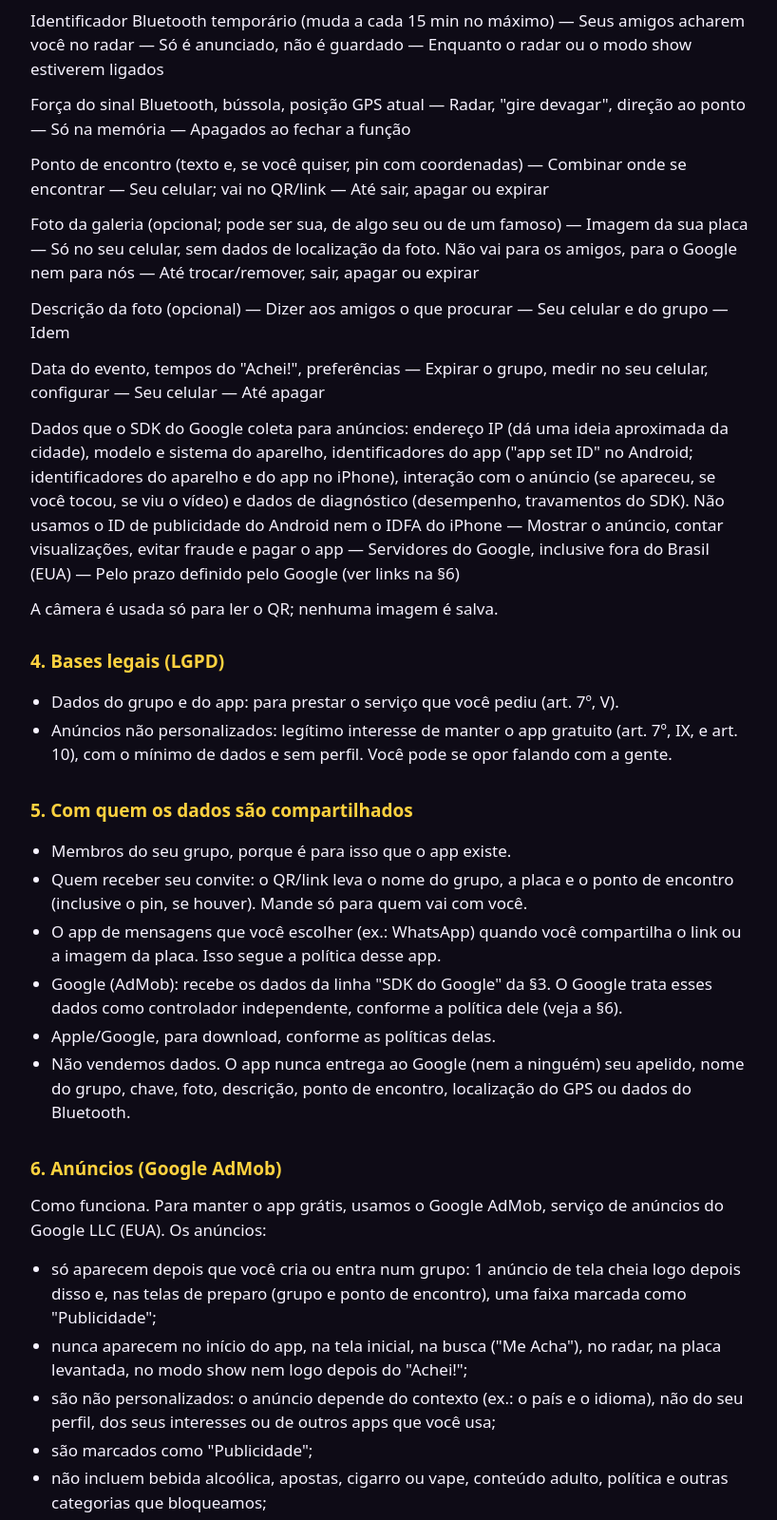
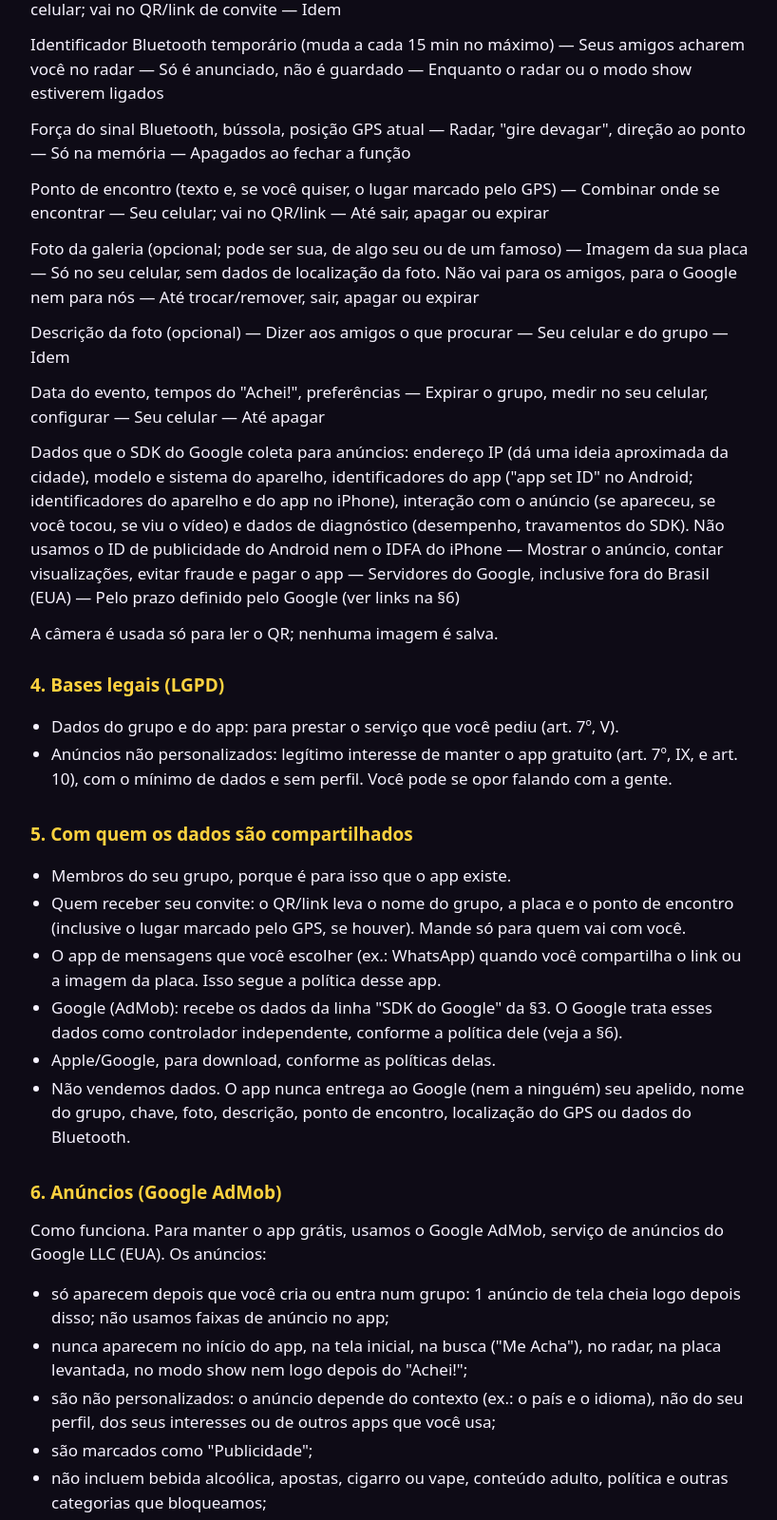
Before and after one commit to mayconlimacwb/mayconlimacwb.github.io, a plain HTML site: page oeuaqui/privacidade.html in a window 1280 px wide. Shown: the part 941-2541 px from the top of the page at 95% size, without its empty margins (228-1046 px from the left). Drawn offline with Linux system fonts and the light colour scheme.

Commit message:
Política e termos v1.2: textos sem "pin" e sem faixa de anúncio
Co-Authored-By: Claude Opus 5.5 <noreply@anthropic.com>
Claude-Session: https://claude.ai/code/session_01Uoht1ai3zausRjm4wQbUeo

```diff
--- a/oeuaqui/privacidade.html
+++ b/oeuaqui/privacidade.html
@@ -15,7 +15,7 @@
   <h1>Política de privacidade do Ó Eu Aqui!</h1>
   <p class="suave">Versão 1.2 — vigente desde 23/11/2026 · <a href="termos.html">Termos de uso</a> · <a href="#english" hreflang="en">English</a></p>
 <h2>1. Resumo em 30 segundos</h2>
-<ul><li>Você não cria conta. Não pedimos nome real, e-mail, telefone nem idade.</li><li>O app funciona sem servidor nosso: seus dados do grupo ficam no seu celular e, quando você convida alguém, vão direto para o celular dos amigos do grupo (QR, link ou Bluetooth).</li><li>Não guardamos histórico de localização. A força do sinal Bluetooth e sua posição GPS ficam só na memória enquanto a função está aberta.</li><li>O app é grátis e mostra anúncios do Google (AdMob). Os anúncios são sempre não personalizados e aparecem só depois que você cria ou entra num grupo, nunca na tela inicial, na busca, na placa, no radar ou no modo show.</li><li>O Google nunca recebe seu apelido, seu grupo, sua foto, o ponto de encontro nem sua localização do GPS.</li><li>Não usamos ferramentas de análise nem de rastreamento além do que o SDK de anúncios do Google precisa (explicado na §6).</li><li>Você apaga tudo quando quiser em Ajustes → Apagar tudo, e o grupo some sozinho 7 dias depois do evento.</li></ul>
+<ul><li>Você não cria conta. Não pedimos nome real, e-mail, telefone nem idade.</li><li>O app funciona sem servidor nosso: seus dados do grupo ficam no seu celular e, quando você convida alguém, vão direto para o celular dos amigos do grupo (QR, link ou Bluetooth).</li><li>Não guardamos histórico de localização. A força do sinal Bluetooth e sua posição GPS ficam só na memória enquanto a função está aberta.</li><li>O app é grátis e mostra anúncios do Google (AdMob). Os anúncios são sempre não personalizados e aparecem só como 1 anúncio de tela cheia depois que você cria ou entra num grupo (e no vídeo opcional), nunca na tela inicial, na busca, na placa, no radar ou no modo show.</li><li>O Google nunca recebe seu apelido, seu grupo, sua foto, o ponto de encontro nem sua localização do GPS.</li><li>Não usamos ferramentas de análise nem de rastreamento além do que o SDK de anúncios do Google precisa (explicado na §6).</li><li>Você apaga tudo quando quiser em Ajustes → Apagar tudo, e o grupo some sozinho 7 dias depois do evento.</li></ul>
 <h2>2. Quem é o responsável</h2>
 <p>Mocto Group — e-mail: <a href="mailto:moctogroup@gmail.com">moctogroup@gmail.com</a>. Este também é o canal para qualquer assunto sobre seus dados.</p>
 <h2>3. Que dados o app trata, para quê e por quanto tempo</h2>
@@ -24,7 +24,7 @@
 <p>Nome do grupo, código e chave do grupo — Formar o grupo e proteger o Bluetooth — Seu celular; vai no QR/link de convite — Idem</p>
 <p>Identificador Bluetooth temporário (muda a cada 15 min no máximo) — Seus amigos acharem você no radar — Só é anunciado, não é guardado — Enquanto o radar ou o modo show estiverem ligados</p>
 <p>Força do sinal Bluetooth, bússola, posição GPS atual — Radar, "gire devagar", direção ao ponto — Só na memória — Apagados ao fechar a função</p>
-<p>Ponto de encontro (texto e, se você quiser, pin com coordenadas) — Combinar onde se encontrar — Seu celular; vai no QR/link — Até sair, apagar ou expirar</p>
+<p>Ponto de encontro (texto e, se você quiser, o lugar marcado pelo GPS) — Combinar onde se encontrar — Seu celular; vai no QR/link — Até sair, apagar ou expirar</p>
 <p>Foto da galeria (opcional; pode ser sua, de algo seu ou de um famoso) — Imagem da sua placa — Só no seu celular, sem dados de localização da foto. Não vai para os amigos, para o Google nem para nós — Até trocar/remover, sair, apagar ou expirar</p>
 <p>Descrição da foto (opcional) — Dizer aos amigos o que procurar — Seu celular e do grupo — Idem</p>
 <p>Data do evento, tempos do "Achei!", preferências — Expirar o grupo, medir no seu celular, configurar — Seu celular — Até apagar</p>
@@ -33,10 +33,10 @@
 <h2>4. Bases legais (LGPD)</h2>
 <ul><li>Dados do grupo e do app: para prestar o serviço que você pediu (art. 7º, V).</li><li>Anúncios não personalizados: legítimo interesse de manter o app gratuito (art. 7º, IX, e art. 10), com o mínimo de dados e sem perfil. Você pode se opor falando com a gente.</li></ul>
 <h2>5. Com quem os dados são compartilhados</h2>
-<ul><li>Membros do seu grupo, porque é para isso que o app existe.</li><li>Quem receber seu convite: o QR/link leva o nome do grupo, a placa e o ponto de encontro (inclusive o pin, se houver). Mande só para quem vai com você.</li><li>O app de mensagens que você escolher (ex.: WhatsApp) quando você compartilha o link ou a imagem da placa. Isso segue a política desse app.</li><li>Google (AdMob): recebe os dados da linha "SDK do Google" da §3. O Google trata esses dados como controlador independente, conforme a política dele (veja a §6).</li><li>Apple/Google, para download, conforme as políticas delas.</li><li>Não vendemos dados. O app nunca entrega ao Google (nem a ninguém) seu apelido, nome do grupo, chave, foto, descrição, ponto de encontro, localização do GPS ou dados do Bluetooth.</li></ul>
+<ul><li>Membros do seu grupo, porque é para isso que o app existe.</li><li>Quem receber seu convite: o QR/link leva o nome do grupo, a placa e o ponto de encontro (inclusive o lugar marcado pelo GPS, se houver). Mande só para quem vai com você.</li><li>O app de mensagens que você escolher (ex.: WhatsApp) quando você compartilha o link ou a imagem da placa. Isso segue a política desse app.</li><li>Google (AdMob): recebe os dados da linha "SDK do Google" da §3. O Google trata esses dados como controlador independente, conforme a política dele (veja a §6).</li><li>Apple/Google, para download, conforme as políticas delas.</li><li>Não vendemos dados. O app nunca entrega ao Google (nem a ninguém) seu apelido, nome do grupo, chave, foto, descrição, ponto de encontro, localização do GPS ou dados do Bluetooth.</li></ul>
 <h2>6. Anúncios (Google AdMob)</h2>
 <p>Como funciona. Para manter o app grátis, usamos o Google AdMob, serviço de anúncios do Google LLC (EUA). Os anúncios:</p>
-<ul><li>só aparecem depois que você cria ou entra num grupo: 1 anúncio de tela cheia logo depois disso e, nas telas de preparo (grupo e ponto de encontro), uma faixa marcada como "Publicidade";</li><li>nunca aparecem no início do app, na tela inicial, na busca ("Me Acha"), no radar, na placa levantada, no modo show nem logo depois do "Achei!";</li><li>são não personalizados: o anúncio depende do contexto (ex.: o país e o idioma), não do seu perfil, dos seus interesses ou de outros apps que você usa;</li><li>são marcados como "Publicidade";</li><li>não incluem bebida alcoólica, apostas, cigarro ou vape, conteúdo adulto, política e outras categorias que bloqueamos;</li><li>vão sempre com a proteção extra que o Google oferece para público jovem (classificação livre), para todas as pessoas, já que o app não pergunta idade.</li></ul>
+<ul><li>só aparecem depois que você cria ou entra num grupo: 1 anúncio de tela cheia logo depois disso; não usamos faixas de anúncio no app;</li><li>nunca aparecem no início do app, na tela inicial, na busca ("Me Acha"), no radar, na placa levantada, no modo show nem logo depois do "Achei!";</li><li>são não personalizados: o anúncio depende do contexto (ex.: o país e o idioma), não do seu perfil, dos seus interesses ou de outros apps que você usa;</li><li>são marcados como "Publicidade";</li><li>não incluem bebida alcoólica, apostas, cigarro ou vape, conteúdo adulto, política e outras categorias que bloqueamos;</li><li>vão sempre com a proteção extra que o Google oferece para público jovem (classificação livre), para todas as pessoas, já que o app não pergunta idade.</li></ul>
 <p>Vídeo opcional com recompensa. Antes de convidar, quem criou o grupo pode assistir a um vídeo para escolher a cor do fundo da placa. A recompensa é mostrada antes e é sempre a mesma (não é sorteio). Ninguém é obrigado a assistir.</p>
 <p>No máximo 1 anúncio de tela cheia por grupo.</p>
 <p>Quais dados o Google recebe. Os da §3 (IP, aparelho, identificadores do app, interação com o anúncio e diagnóstico). Mesmo com anúncio não personalizado, o Google usa esses dados para mostrar o anúncio, limitar repetição, medir resultado, evitar fraude e pagar o app. Veja como o Google usa esses dados: <a href="https://policies.google.com/technologies/partner-sites">https://policies.google.com/technologies/partner-sites</a> e a Política de Privacidade do Google: <a href="https://policies.google.com/privacy">https://policies.google.com/privacy</a>.</p>
```
